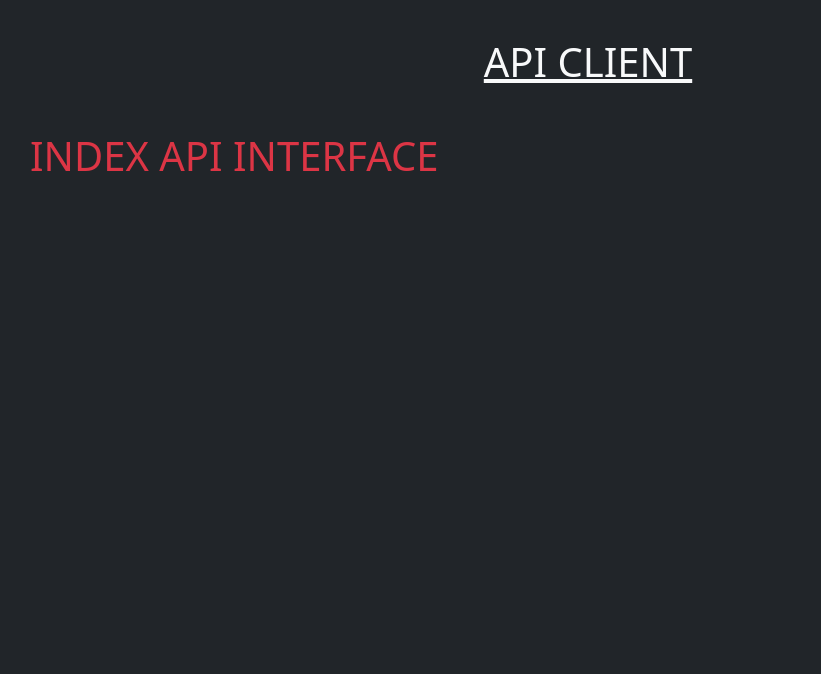
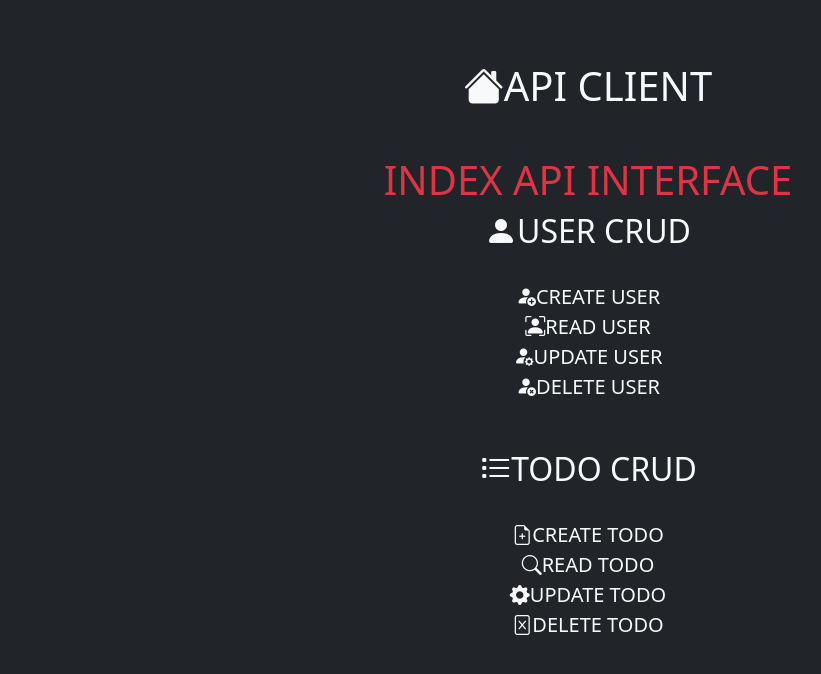
Before and after one commit to devabq/flaskclientserver, a Flask app: page / in a window 1280 px wide. Shown: the top 674 px of the page, without its empty margins (52-873 px from the left). Run offline with Flask 2, Linux system fonts and the light colour scheme; data that the repository does not hold is empty.

Commit message:
frontend touch up

```diff
--- a/client/app.py
+++ b/client/app.py
@@ -40,11 +40,11 @@ def get_todo_by_id(todo_id):
 
 @app.route('/todos/new')
 def new_todo():
-    return render_template('create_todo.html')
+    return render_template('createTodo.html')
 
 
 @app.route('/todos', methods=['POST'])
-def create_todo():
+def createTodo():
     title = request.form['title']
     completed = request.form['completed']
     user_id = request.form['user_id']
@@ -53,17 +53,17 @@ def create_todo():
         'completed': completed,
         'userId': user_id
     }
-    todos_api.create_todo(todo)
+    todos_api.createTodo(todo)
     return 'Tarefa criada'
 
 
 @app.route('/users/new')
 def new_user():
-    return render_template('create_user.html')
+    return render_template('createUser.html')
 
 
 @app.route('/users', methods=['POST'])
-def create_user():
+def createUser():
     name = request.form['name']
     username = request.form['username']
     email = request.form['email']
@@ -72,7 +72,7 @@ def create_user():
         'username': username,
         'email': email
     }
-    users_api.create_user(user)
+    users_api.createUser(user)
     return 'Usuario criado'
 
 
--- a/client/templates/base.html
+++ b/client/templates/base.html
@@ -5,9 +5,13 @@
   <meta charset="utf-8">
   <link href="https://cdn.jsdelivr.net/npm/bootstrap@5.3.0-alpha1/dist/css/bootstrap.min.css" rel="stylesheet"
     integrity="sha384-GLhlTQ8iRABdZLl6O3oVMWSktQOp6b7In1Zl3/Jr59b6EGGoI1aFkw7cmDA6j6gD" crossorigin="anonymous">
+  <link rel="stylesheet" href="https://cdn.jsdelivr.net/npm/bootstrap-icons@1.10.3/font/bootstrap-icons.css">
   <script src="https://cdn.jsdelivr.net/npm/bootstrap@5.3.0-alpha1/dist/js/bootstrap.bundle.min.js"
     integrity="sha384-w76AqPfDkMBDXo30jS1Sgez6pr3x5MlQ1ZAGC+nuZB+EYdgRZgiwxhTBTkF7CXvN"
     crossorigin="anonymous"></script>
+  <link rel="icon" type="image/x-icon"
+    href="https://upload.wikimedia.org/wikipedia/commons/thumb/c/c9/JSON_vector_logo.svg/800px-JSON_vector_logo.svg.png">
+  </i>'">
   <title>{% block title %} {% endblock %}</title>
 </head>
 
@@ -20,7 +24,9 @@
 <body class="bg-dark">
   <div class="bg-dark text-light">
     <div class="container">
-      <h1><a id="homebutton" href=" {{ url_for('index')}}" class="text-light d-flex justify-content-center"> API CLIENT
+      <h1><a id="homebutton" href=" {{ url_for('index')}}"
+          class=" text-decoration-none text-light d-flex justify-content-center"><i class="bi bi-house-fill"></i> API
+          CLIENT
         </a></h1>
       {% block content %} {% endblock %}
     </div>
--- a/client/templates/create_todo.html
+++ b/client/templates/createTodo.html
@@ -2,7 +2,7 @@
 
 {%block content %}
 <h1>Create a new todo</h1>
-<form action="{{ url_for('create_todo') }}" method="post">
+<form action="{{ url_for('createTodo') }}" method="post">
     title: <input type="text" name="title"><br>
     completed (true/false): <input type="text" name="completed"><br>
     userId (1-10): <input type="text" name="user_id"><br>
--- a/client/templates/create_user.html
+++ b/client/templates/createUser.html
@@ -2,7 +2,7 @@
 
 {%block content %}
 <h1>Create a new user</h1>
-<form action="{{ url_for('create_user') }}" method="post">
+<form action="{{ url_for('createUser') }}" method="post">
     name: <input type="text" name="name"><br>
     email: <input type="text" name="email"><br>
     username (unique): <input type="text" name="username"><br>
--- a/client/templates/index.html
+++ b/client/templates/index.html
@@ -1,5 +1,31 @@
 {% extends 'base.html' %}
 
 {% block content %}
-<h1 class="text-danger">INDEX API INTERFACE</h1>
+<h1 class="text-danger d-flex justify-content-center">INDEX API INTERFACE</h1>
+<h2 class="text-decoration-none d-flex justify-content-center text-light"><i class="bi bi-person-fill"></i> USER CRUD
+</h2>
+<br>
+<a class="lead text-decoration-none d-flex justify-content-center text-light" href="{{ url_for('userlist') }}"> <i
+        class="bi bi-person-fill-add"> </i> CREATE USER</a>
+<a class="lead text-decoration-none d-flex justify-content-center text-light" href="{{ url_for('userlist') }}"> <i
+        class="bi bi-person-bounding-box"> </i> READ USER</a>
+<a class="lead text-decoration-none d-flex justify-content-center text-light" href="{{ url_for('userlist') }}"> <i
+        class="bi bi-person-fill-gear"> </i> UPDATE USER</a>
+<a class="lead text-decoration-none d-flex justify-content-center text-light" href="{{ url_for('userlist') }}"> <i
+        class="bi bi-person-fill-x"></i> DELETE USER</a>
+<br>
+<br>
+<h2 class="text-decoration-none d-flex justify-content-center text-light"><i class="bi bi-list-task"></i></i> TODO CRUD
+</h2>
+<br>
+<a class="lead text-decoration-none d-flex justify-content-center text-light" href="{{ url_for('userlist') }}"> <i
+        class="bi bi-file-earmark-plus"></i> CREATE TODO</a>
+<a class="lead text-decoration-none d-flex justify-content-center text-light" href="{{ url_for('userlist') }}"> <i
+        class="bi bi-search"></i> READ TODO</a>
+<a class="lead text-decoration-none d-flex justify-content-center text-light" href="{{ url_for('userlist') }}"> <i
+        class="bi bi-gear-fill"></i> UPDATE
+    TODO</a>
+<a class="lead text-decoration-none d-flex justify-content-center text-light" href="{{ url_for('userlist') }}"> <i
+        class="bi bi-file-excel"></i> DELETE
+    TODO</a>
 {% endblock %}
--- a/client/todos.py
+++ b/client/todos.py
@@ -8,5 +8,5 @@ class Todos:
     def get_todo_by_id(self, todo_id):
         return requests.get(f"{self.base_url}/{todo_id}").json()
 
-    def create_todo(self, todo):
+    def createTodo(self, todo):
         return requests.post(self.base_url, json=todo).json()
--- a/client/users.py
+++ b/client/users.py
@@ -8,5 +8,5 @@ class Users:
     def get_user_by_id(self, user_id):
         return requests.get(f"{self.base_url}/{user_id}").json()
 
-    def create_user(self, user):
+    def createUser(self, user):
         return requests.post(self.base_url, json=user).json()
```
Also changed, not shown: client/templates/userlist.html (+6 -1 lines).
